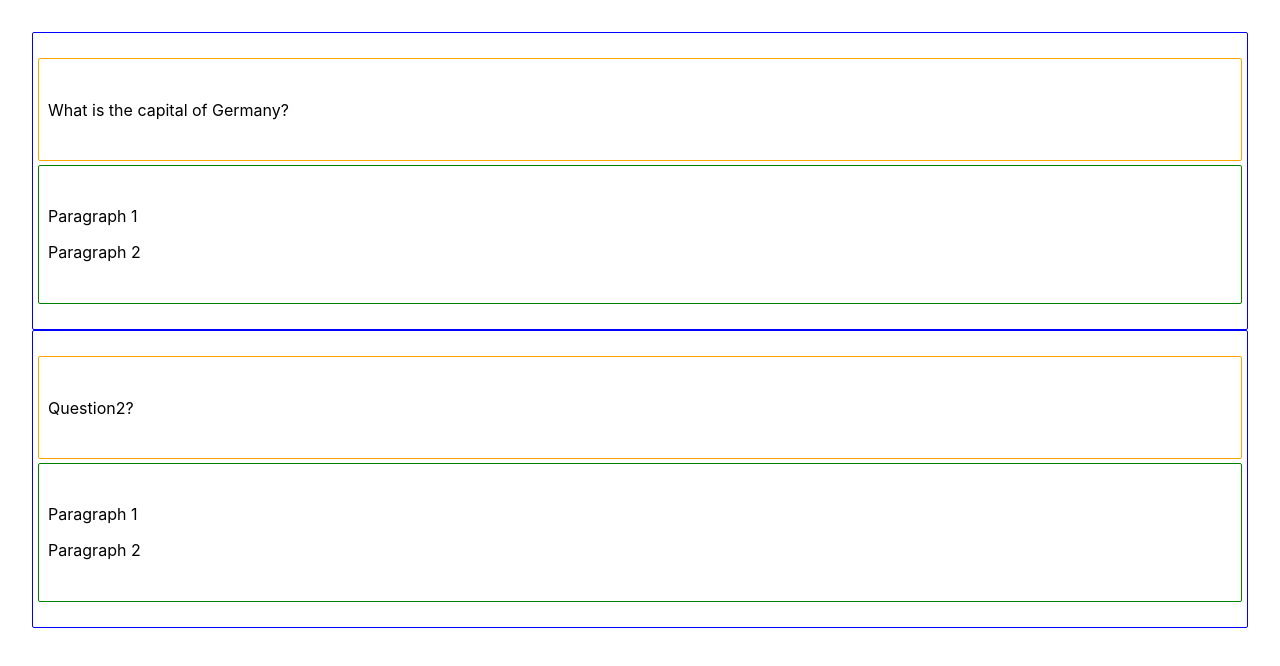
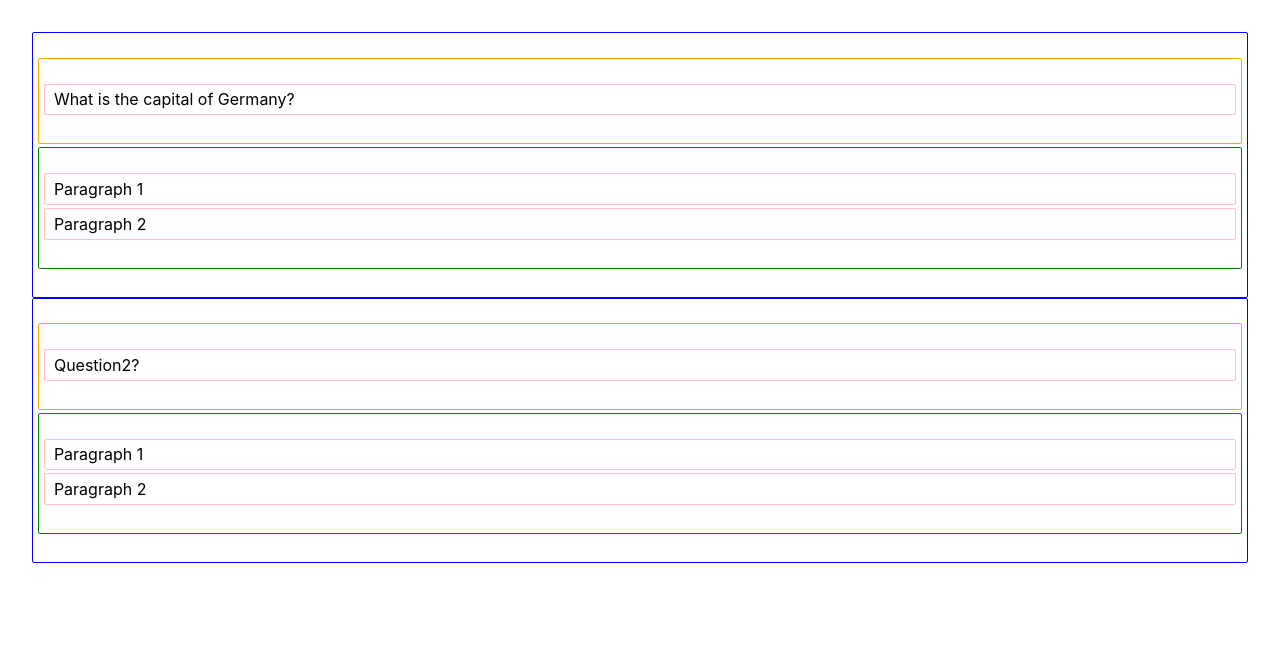
Before and after one commit to AsterMiha/slate-editor-tests, a React (Create React App) app: page / in a window 1280 px wide. Shown: the top 666 px of the page. Built offline with nearby package versions, Linux system fonts and the light colour scheme.

Commit message:
Start filtering copied text before pasting

```diff
--- a/src/App.tsx
+++ b/src/App.tsx
@@ -94,7 +94,7 @@ const emptyS: Solution = {
 
 function App() {
   const [editor] = useState(() =>
-    withCustomNormalization(withReact(createEditor()))
+    withHtml(withCustomNormalization(withReact(createEditor())))
   );
 
   const renderElement = useCallback((props: RenderElementProps) => {
@@ -135,7 +135,20 @@ function App() {
           </pre>
         );
       case "paragraph":
-        return <p {...props.attributes}> {props.children} </p>;
+        return (
+          <div
+            style={{
+              border: "pink solid 1px",
+              borderRadius: "2px",
+              padding: "0.3em",
+              marginBottom: "0.2em"
+            }}
+            {...props.attributes}
+          >
+            {" "}
+            {props.children}{" "}
+          </div>
+        );
       case "solution":
         return (
           <div
@@ -143,6 +156,7 @@ function App() {
               border: "green solid 1px",
               borderRadius: "2px",
               padding: "0.3em",
+              marginBottom: "0.2em"
             }}
             {...props.attributes}
           >
@@ -189,12 +203,27 @@ function addMissing(exercise: Exercise): [boolean, Exercise] {
   return [changed, newExercise];
 }
 
+function prettyPrintEditor(elems: Descendant[], spacing=0) {
+  for (let i=0; i<elems.length; i++) {
+    const elem: Descendant = elems[i];
+    const isTextNode = elem.type === 'text';
+    let textContent = '';
+    if (isTextNode) {
+      textContent = elem.text;
+    }
+    console.log(Array(spacing + 1).join(" ") + "type: " + elems[i].type + ": " + textContent)
+    if (!isTextNode)
+      prettyPrintEditor(elem.children, spacing + 4)
+  }
+}
+
 function withCustomNormalization(editor: Editor) {
   let { normalizeNode } = editor;
 
   editor.normalizeNode = ([entry, path]) => {
     if (path.length === 0) {
       console.log(editor.children.length);
+      prettyPrintEditor(editor.children)
 
       console.log("___________");
       // Check that all elements are exercises
@@ -228,4 +257,69 @@ function withCustomNormalization(editor: Editor) {
   return editor;
 }
 
+function withHtml (editor: Editor) {
+  const { insertData } = editor;
+
+  editor.insertData = data => {
+    const html = data.getData('text/html');
+    console.log(html);
+
+    if (html) {
+      const parsed = new DOMParser().parseFromString(html, 'text/html');
+      console.log(parsed);
+      const fragment = deserialize(parsed.body)
+      // Transforms.insertFragment(editor, fragment)
+      return
+    }
+
+    insertData(data)
+  }
+
+  return editor
+}
+
+function deserialize(el: ChildNode) {
+  // if (el.nodeType === 3) {
+  //   return el.textContent
+  // } else if (el.nodeType !== 1) {
+  //   return null
+  // } else if (el.nodeName === 'BR') {
+  //   return '\n'
+  // }
+
+  // const { nodeName } = el;
+  let parent = el;
+
+  // if (
+  //   nodeName === 'PRE' &&
+  //   el.childNodes[0] &&
+  //   el.childNodes[0].nodeName === 'CODE'
+  // ) {
+  //   parent = el.childNodes[0]
+  // }
+  let children: ChildNode[] = Array.from(parent.childNodes)
+    .map(deserialize)
+    .flat();
+
+  // if (children.length === 0) {
+  //   children = [{ text: '' }]
+  // }
+
+  // if (el.nodeName === 'BODY') {
+  //   return jsx('fragment', {}, children)
+  // }
+
+  // if (ELEMENT_TAGS[nodeName]) {
+  //   const attrs = ELEMENT_TAGS[nodeName](el)
+  //   return jsx('element', attrs, children)
+  // }
+
+  // if (TEXT_TAGS[nodeName]) {
+  //   const attrs = TEXT_TAGS[nodeName](el)
+  //   return children.map(child => jsx('text', attrs, child))
+  // }
+
+  return children;
+}
+
 export default App;
```
Also changed, not shown: 1 other file (tests, documents, lock files or other folders).
